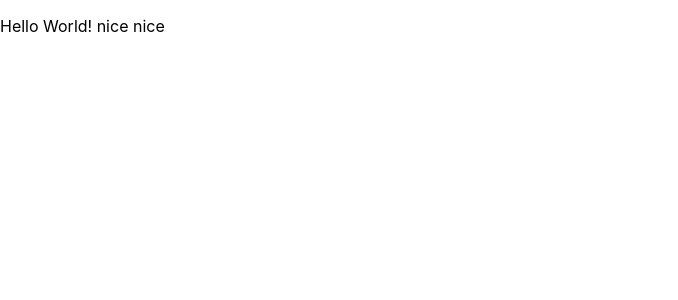
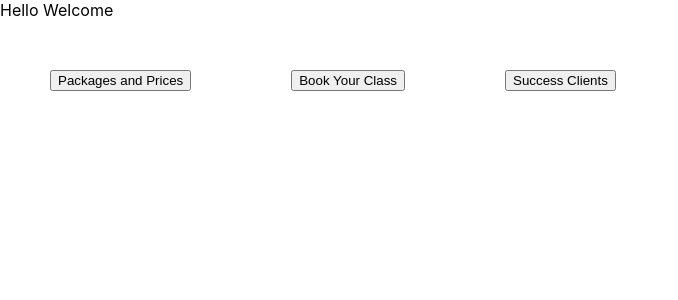
Before and after one commit to mpa-mxiang/drive-web, a React (Create React App) app in the folder my-app/: page / in a window 1280 px wide. Shown: the top 300 px of the page, without its empty margins (0-678 px from the left). Built offline with nearby package versions, Linux system fonts and the light colour scheme.

Commit message:
Add home page

```diff
--- a/my-app/src/App.js
+++ b/my-app/src/App.js
@@ -1,6 +1,7 @@
-import { Routes, Route } from 'react-router-dom';
+import { BrowserRouter as Router, Routes, Route } from 'react-router-dom';
 import { Container, Row, Col, Nav, Navbar, NavDropdown } from 'react-bootstrap';
 import React, { useEffect, useState } from 'react';
+import Home from "./components/Home";
 /*
 import "./App.css";
 
@@ -19,9 +20,12 @@ import logo from "./logo.svg";
 */
 function App() {
   return (
-    <div>
-      <p>Hello World! nice nice</p>
-    </div>
+    <Router>
+      <Routes>
+      <Route index element={<Home />} />
+      </Routes>
+    </Router>
+
   );
 }
 export default App;
--- a/my-app/src/components/home.js
+++ b/my-app/src/components/home.js
@@ -0,0 +1,70 @@
+import React, { useState } from 'react';
+import { Button } from 'react-bootstrap';
+import { useNavigate } from 'react-router-dom';
+
+//import { makeStyles } from "@material-ui/core/styles";
+
+/*
+const useStyles = makeStyles((theme) => ({
+    root: {
+        display: "flex",
+        flexDirection: "column",
+        justifyContent: "center",
+        alignItems: "center",
+        margin: "20px auto",
+        // margin: "20px"
+    },
+    viewBtn: {
+        position: "relative",
+        top: "160px",
+        margin: "20px auto",
+    }
+}));
+*/
+
+const Home = () => {
+  //const navigate = useNavigate();
+  const [error, setError] = useState('');
+
+  /*
+        const navigateToGroups = async () => {
+            try {
+                navigate("/YourGroups");
+                // navigate("./groupsCard");
+            } catch (err) {
+                setError(err.message);
+            }
+        }
+    */
+
+  //const classes = useStyles();
+
+  return (
+    <div className="p-4 box my-3 text-center">
+      Hello Welcome <br />
+      <div /*className={classes.root}*/>
+        <div>
+          <Button
+            style={{
+              margin: '50px',
+            }} /*className={classes.viewBtn} onClick={ }*/
+          >
+            Packages and Prices
+          </Button>
+          <Button
+            style={{
+              margin: '50px',
+            }} /*className={classes.viewBtn} onClick={ }*/
+          >
+            Book Your Class
+          </Button>
+          <Button style={{ margin: '50px' }} /*className={classes.viewBtn}*/>
+            Success Clients
+          </Button>
+        </div>
+      </div>
+    </div>
+  );
+};
+
+export default Home;
```
Also changed, not shown: my-app/src/components/Navbar.js (added, +9 -0 lines).
